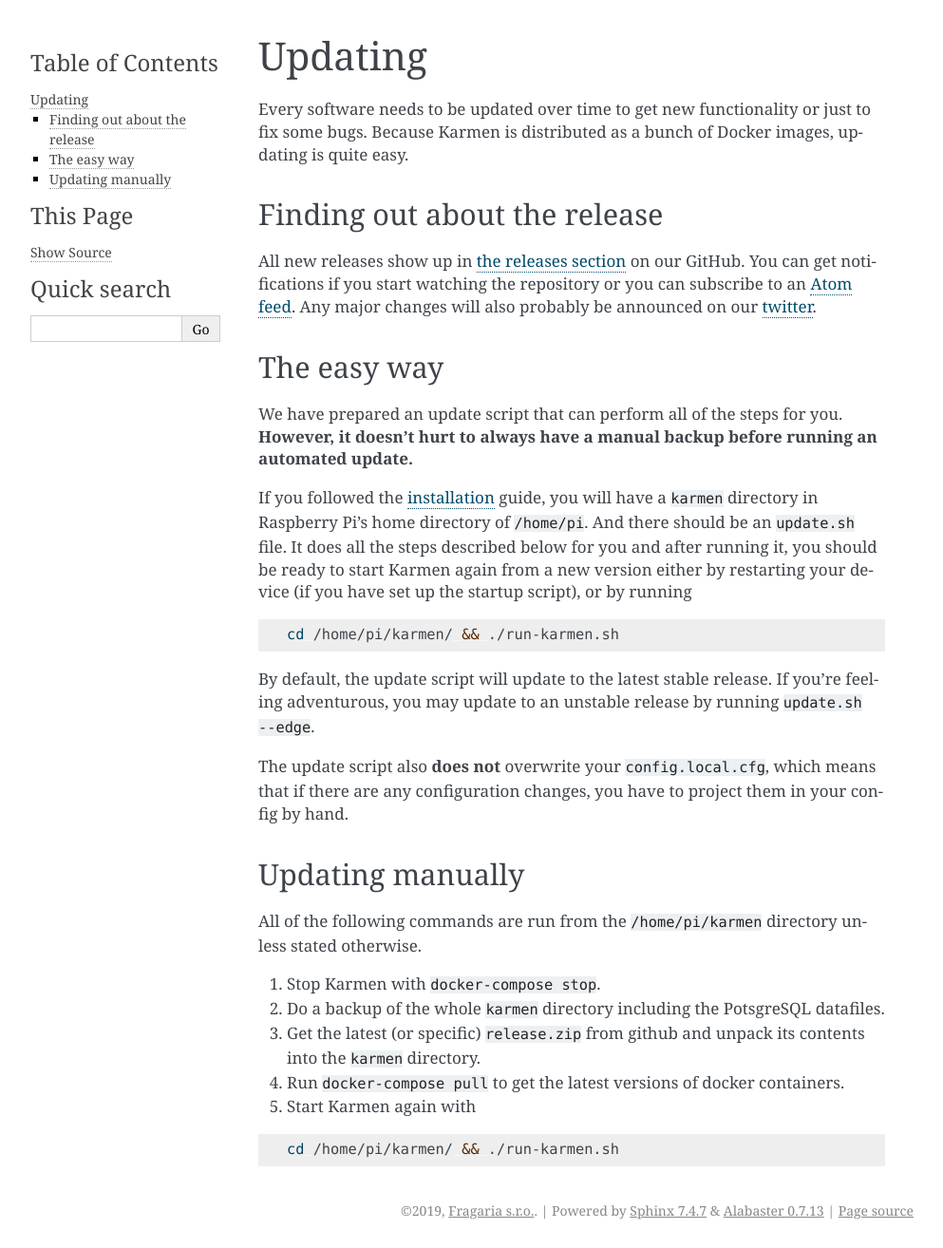
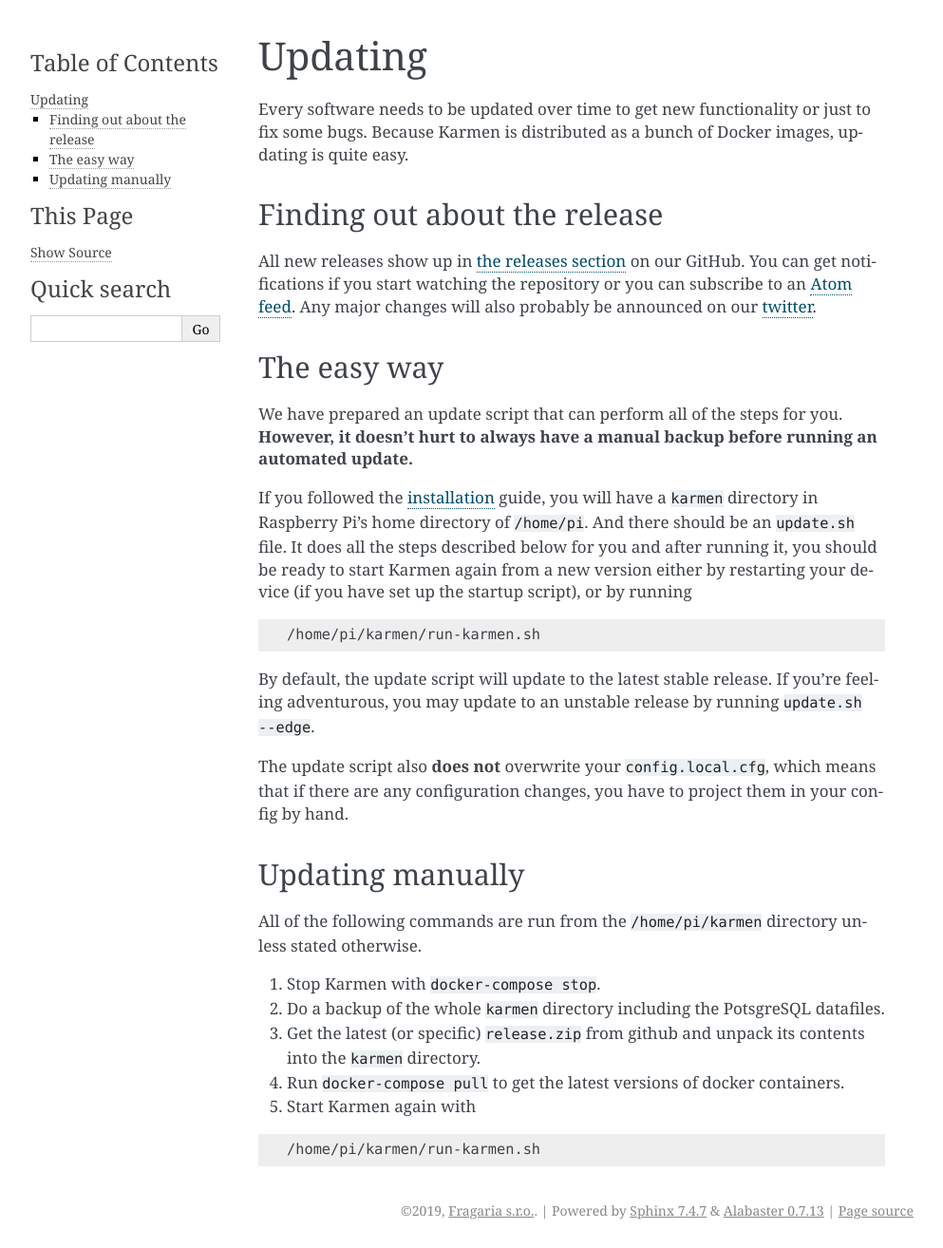
Before and after one commit to fragaria/karmen, a Sphinx documentation site: the page built from docs/source/updating.rst, in a window 1280 px wide. Shown: the whole page at 95% size, without its empty margins (148-1141 px from the left). Built offline with Sphinx 7.4.7, drawn with Linux system fonts in a browser that asks for light colours.

```diff
--- a/docs/source/installation.rst
+++ b/docs/source/installation.rst
@@ -120,7 +120,7 @@ is to add the following line at the end of your ``/etc/rc.local`` file just befo
 
 .. code-block:: sh
 
-   cd /home/pi/karmen && ./run-karmen.sh >> /home/pi/karmen/startup.log
+   /home/pi/karmen/run-karmen.sh >> /home/pi/karmen/startup.log
 
 This will also put all of the startup information into a logfile in case you need to debug a broken start of Karmen.
 Be aware that this method starts all of the containers under a ``root`` account, which might not be the best idea.
--- a/docs/source/updating.rst
+++ b/docs/source/updating.rst
@@ -32,7 +32,7 @@ either by restarting your device (if you have set up the startup script), or by
 
 .. code-block:: sh
 
-   cd /home/pi/karmen/ && ./run-karmen.sh
+   /home/pi/karmen/run-karmen.sh
 
 
 By default, the update script will update to the latest stable release. If you're feeling adventurous,
@@ -54,4 +54,4 @@ All of the following commands are run from the ``/home/pi/karmen`` directory unl
 
 .. code-block:: sh
 
-   cd /home/pi/karmen/ && ./run-karmen.sh
+   /home/pi/karmen/run-karmen.sh
```
